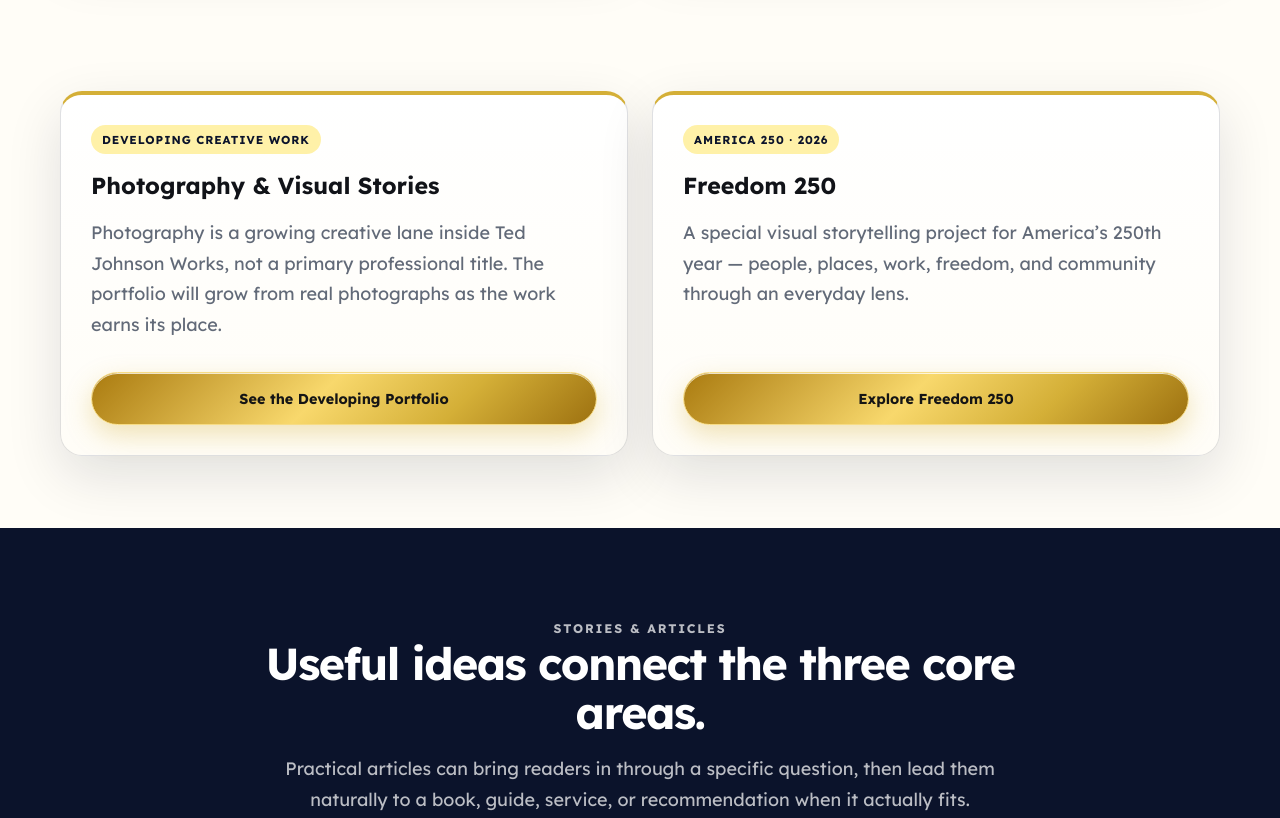
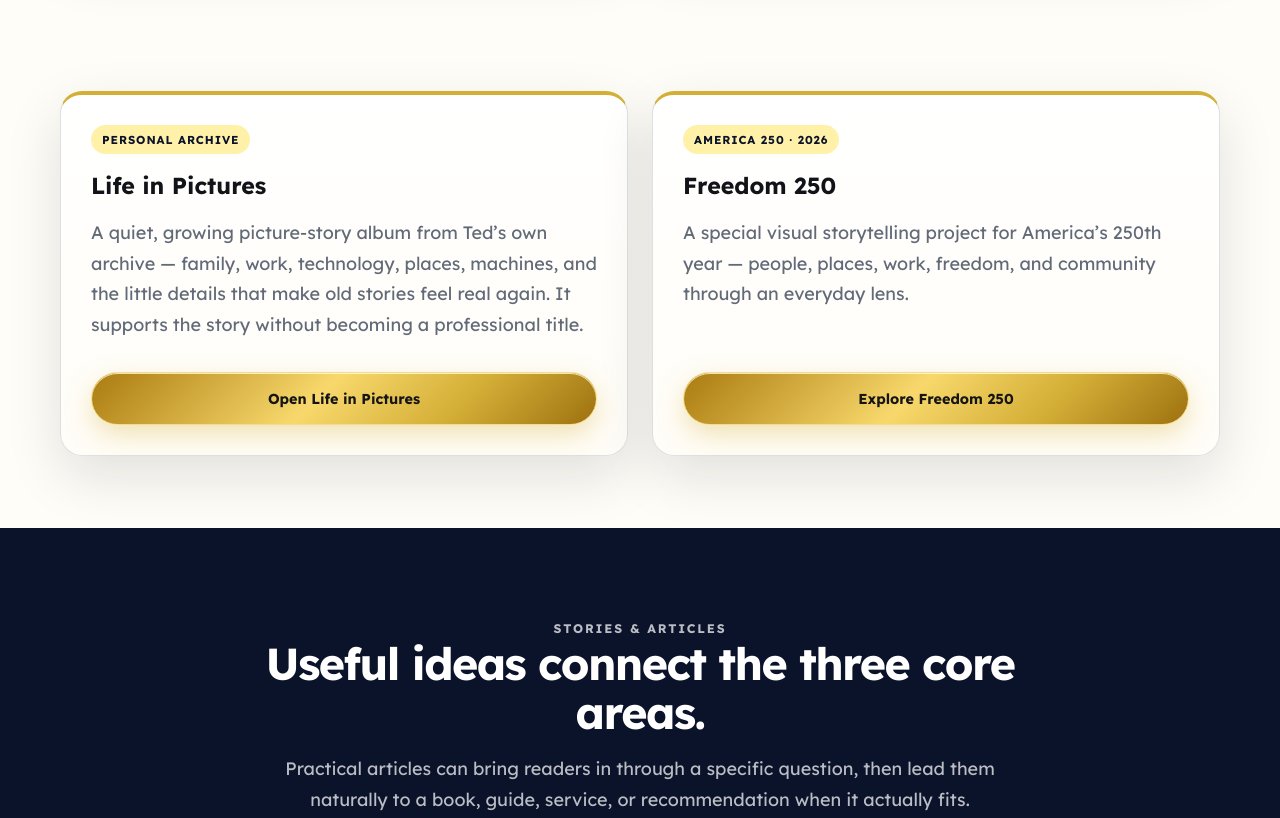
Before and after one commit to leaveonelighton/Ted-Johnson-Works, an Astro site: page / in a window 1280 px wide. Shown: the part 4240-5058 px from the top of the page. Built offline with nearby package versions, Linux system fonts and the light colour scheme; Astro itself is replaced by a stand-in of ours.

Commit message:
Reframe visual work as Life in Pictures

```diff
--- a/src/pages/index.astro
+++ b/src/pages/index.astro
@@ -126,11 +126,11 @@ const publishedArticles = [
       <div class="site-shell">
         <div class="card-grid two">
           <article class="card">
-            <p class="tag">DEVELOPING CREATIVE WORK</p>
-            <h3>Photography & Visual Stories</h3>
-            <p>Photography is a growing creative lane inside Ted Johnson Works, not a primary professional title. The portfolio will grow from real photographs as the work earns its place.</p>
+            <p class="tag">PERSONAL ARCHIVE</p>
+            <h3>Life in Pictures</h3>
+            <p>A quiet, growing picture-story album from Ted’s own archive — family, work, technology, places, machines, and the little details that make old stories feel real again. It supports the story without becoming a professional title.</p>
             <div class="card-actions">
-              <a class="button button-gold" href="/photography">See the Developing Portfolio</a>
+              <a class="button button-gold" href="/photography">Open Life in Pictures</a>
             </div>
           </article>
           <article class="card">
@@ -191,7 +191,7 @@ const publishedArticles = [
       <p>© {new Date().getFullYear()} Ted Johnson Works. Built to grow with the work.</p>
       <div class="footer-links">
         <a href="/start">Start Here</a>
-        <a href="/photography">Photography · Developing</a>
+        <a href="/photography">Life in Pictures</a>
         <a href="/picks">Ted’s Picks</a>
         <a href="https://thelightinthewindowbook.com" target="_blank" rel="noopener">The Light in the Window</a>
         <a href="https://leaveonelighton.org" target="_blank" rel="noopener">Leave One Light On</a>
```
